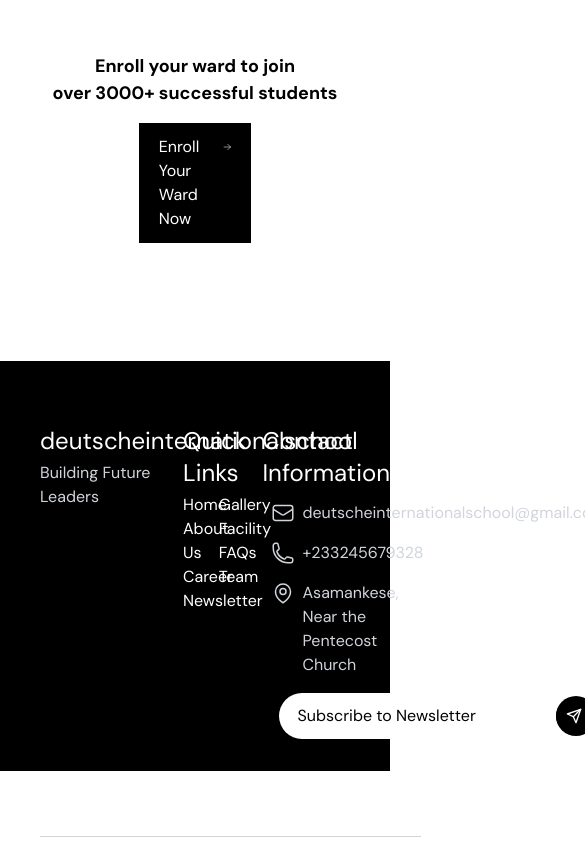
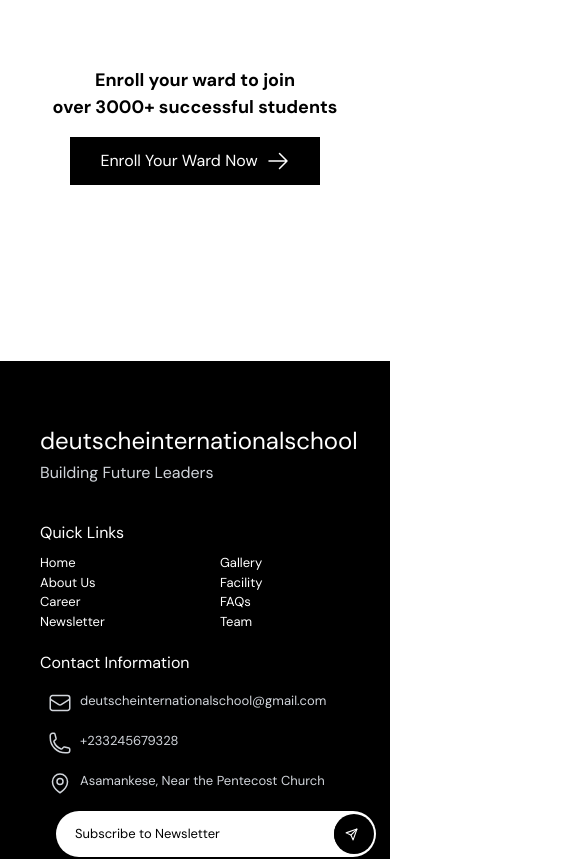
Before and after one commit to theboybrey/Deutsche-International-Project, a React (Vite) app in the folder client/: page / in a window 390 px wide. Shown: the part 4260-5119 px from the top of the page, 585 px wide, since content can reach past the window. Built offline with nearby package versions, Linux system fonts and the light colour scheme; a web font is replaced by a local one.

Commit message:
Styling Footer on the Home Page for the Mobile Vie

```diff
--- a/client/src/App.css
+++ b/client/src/App.css
@@ -236,8 +236,6 @@ header {
 .footer {
   height: 410px;
   display: flex;
-  /* justify-content: space-between; */
-  /* align-items: center; */
   color: white;
   gap: 10%;
   font-family: "Inter";
@@ -483,14 +481,13 @@ header {
     font-weight: 600;
     text-align: center;
     font-size: 18px;
-    font-family: 'DM Sans';
+    font-family: "DM Sans";
   }
 
   .stats {
     margin: 0 !important;
     font-weight: 500;
   }
-
 
   .enrolled-students h2,
   .number-of-staff h2,
@@ -500,7 +497,7 @@ header {
     font-weight: bold;
   }
 
-  .alumni-images img{
+  .alumni-images img {
     width: 100vw;
     height: 470px;
     justify-content: center;
@@ -509,24 +506,63 @@ header {
     margin-left: 1rem;
   }
 
-  .alumni-text-section{
+  .alumni-text-section {
     display: flex;
     flex-direction: column;
     top: 10%;
-    height: 400px;
+    height: 350px;
     justify-content: center;
     align-items: center;
   }
 
-  .alumni-text-section .enroll-ads{
+  .alumni-text-section .enroll-ads {
     font-size: 18px;
-    /* position: absolute; */
     width: 100vw !important;
     text-align: center !important;
-
   }
 
+  .enroll-ads-btn {
+    width: 250px !important;
+    display: flex;
+    justify-content: center;
+    align-items: center;
+  }
 
+  /* Footer */
+  .footer {
+    height: 700px;
+    display: flex;
+    flex-direction: column;
+    /* overflow-x: hidden; */
+  }
+
+  .seperator {
+    height: 1px;
+    width: 75%;
+    margin-right: 2rem;
+    margin-top: -7rem !important ;
+  }
+
+  .details {
+    display: flex !important;
+    flex-direction: column !important;
+    gap: 2rem;
+  }
+
+  /* Info Part */
+  .info-part{
+    font-size: small;
+    display: flex !important;
+    flex-direction: column !important;
+  }
+
+  .sch-logo{
+    font-size: 22px;
+  }
+
+  .details .footer-caption{
+    font-size: medium;
+  }
 }
 
 /* Tablets */
--- a/client/src/pages/LandingPage.jsx
+++ b/client/src/pages/LandingPage.jsx
@@ -176,7 +176,7 @@ const LandingPage = () => {
             {/* Join Us Button */}
 
             <div className="btn justify-center mb ">
-              <Link to={'/login'} className="bg-black text-white py-3 px-5 flex gap-2">Enroll Your Ward Now
+              <Link to={'/login'} className="bg-black text-white py-3 px-5 flex gap-2 enroll-ads-btn">Enroll Your Ward Now
                 <svg xmlns="http://www.w3.org/2000/svg" fill="none" viewBox="0 0 24 24" strokeWidth={1.5} stroke="currentColor" className="w-6 h-6">
                   <path strokeLinecap="round" strokeLinejoin="round" d="M13.5 4.5L21 12m0 0l-7.5 7.5M21 12H3" />
                 </svg>
@@ -245,14 +245,14 @@ const LandingPage = () => {
 
       {/* Seperator Footer */}
       <div className="blank-section footer bg-black -ml-10 -mr-4 grid grid-row-3 flex ">
-        <div className="details grid grid-cols-2 p-16">
+        <div className="details grid grid-cols-2 p-16 ">
           <div className="school-details">
-            <h1 className='text-white text-2xl mb-1'>deutscheinternationalschool</h1>
+            <h1 className='text-white text-2xl sch-logo mb-1'>deutscheinternationalschool</h1>
             <p className='text-gray-300'>Building Future Leaders</p>
           </div>
-          <div className="flex grid grid-cols-2 gap-4">
+          <div className="flex grid grid-cols-2 gap-4 info-part">
             <div className="dev-team">
-              <h1 className='text-white text-2xl mb-1'>Quick Links</h1>
+              <h1 className='text-white text-2xl mb-1  footer-caption'>Quick Links</h1>
               <div className="grid grid-cols-2 gap-2">
                 <ul>
                   <li><a href="/">Home</a></li>
@@ -271,7 +271,7 @@ const LandingPage = () => {
 
             {/* Contact Information and Newsletter*/}
             <div className="newsletter-section text-gray-300">
-              <h1 className='text-2xl text-white mb-1'>Contact Information</h1>
+              <h1 className='text-2xl text-white mb-1 footer-caption'>Contact Information</h1>
 
               {/* Email  */}
               <div className="flex gap-2 p-2">
```
